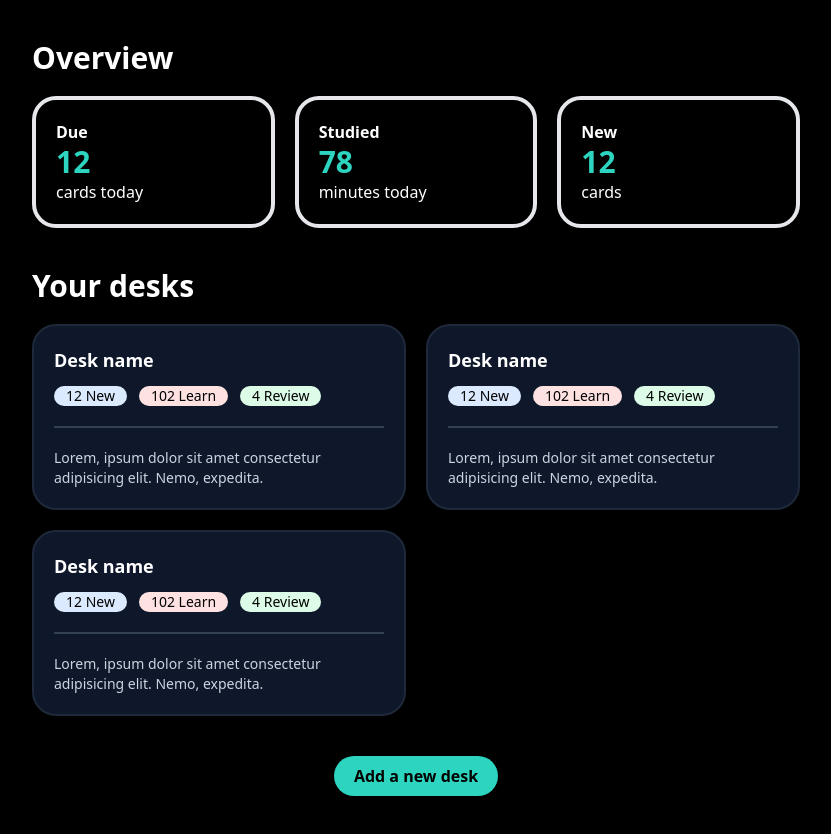
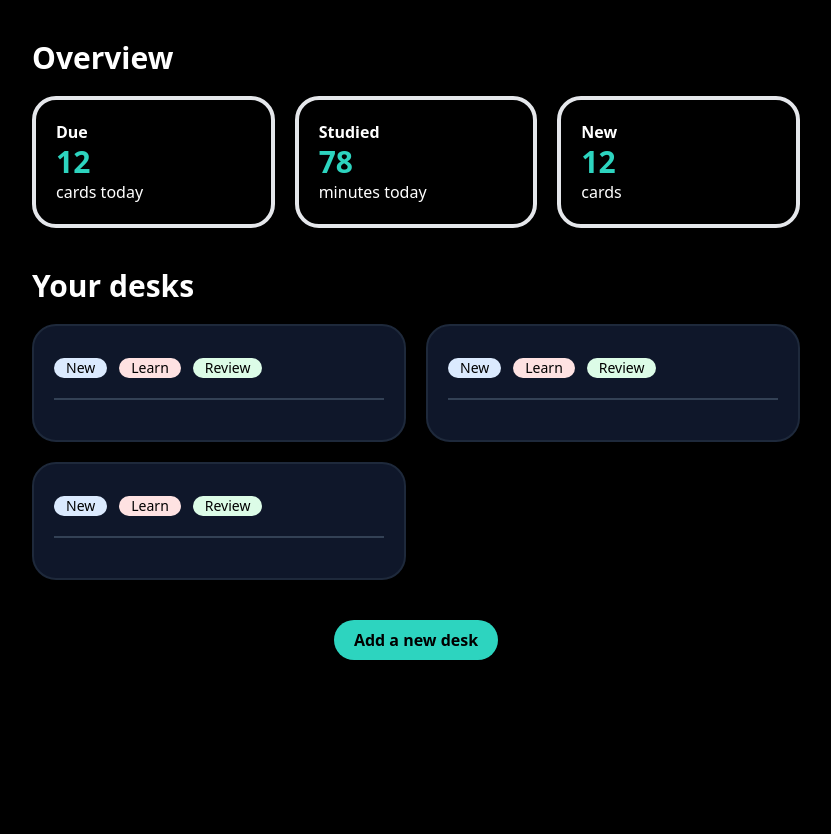
Before and after one commit to Lukynav/remember-cards, a React (Vite) app: page / in a window 1280 px wide. Shown: the whole page, without its empty margins (224-1055 px from the left). After the commit the page ends 800 px from the top, so only its background shows below. Built offline with nearby package versions, Linux system fonts and the light colour scheme.

Commit message:
release: Add props

```diff
--- a/src/components/Boards.tsx
+++ b/src/components/Boards.tsx
@@ -1,14 +1,14 @@
-export function Board(){
+export function Board({title, description, newCards, learnCards, reviewCards}:{title:string, description:string, newCards: number, learnCards: number, reviewCards: number}){
     return(
         <div className="w-full p-5 bg-slate-900 rounded-3xl border-slate-800 border-2">
-            <b className="text-white text-lg">Desk name</b>
+            <b className="text-white text-lg">{title}</b>
             <span className="w-full grid grid-cols-2 sm:flex gap-3 mt-3 pb-5 border-b-2 border-slate-700">
-                <div className="px-3 rounded-3xl bg-blue-100 text-sm text-center">12 New</div>
-                <div className="px-3 rounded-3xl bg-red-100 text-sm text-center">102 Learn</div>
-                <div className="px-3 rounded-3xl bg-green-100 text-sm text-center">4 Review</div>
+                <div className="px-3 rounded-3xl bg-blue-100 text-sm text-center">{newCards} New</div>
+                <div className="px-3 rounded-3xl bg-red-100 text-sm text-center">{learnCards} Learn</div>
+                <div className="px-3 rounded-3xl bg-green-100 text-sm text-center">{reviewCards} Review</div>
             </span>
             <div className="mt-5">
-                <p className="text-sm text-slate-300">Lorem, ipsum dolor sit amet consectetur adipisicing elit. Nemo, expedita.</p>
+                <p className="text-sm text-slate-300">{description}</p>
             </div>
         </div>
     )
```
